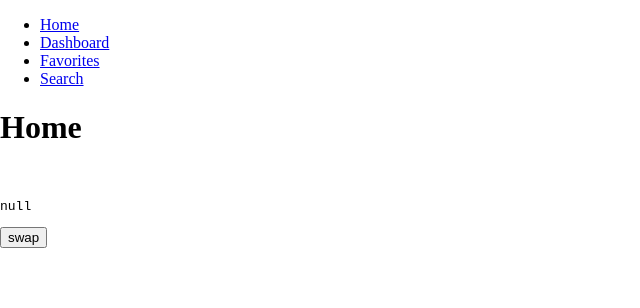
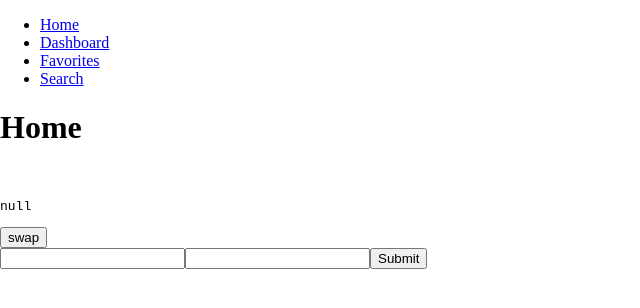
Before and after one commit to plaetzaw/GameBargins-Client, a Next.js app: page / in a window 1280 px wide. Shown: the top 308 px of the page, without its empty margins (0-640 px from the left). Built offline with nearby package versions, Linux system fonts and the light colour scheme.

Commit message:
Initial login working

```diff
--- a/package.json
+++ b/package.json
@@ -8,6 +8,7 @@
     "start": "next start"
   },
   "dependencies": {
+    "axios": "^0.21.1",
     "next": "10.2.3",
     "react": "17.0.2",
     "react-dom": "17.0.2",
--- a/pages/index.js
+++ b/pages/index.js
@@ -1,10 +1,13 @@
 import { useState, useContext } from 'react'
 import { UserContext } from './components/organisms/UserContext'
+import axios from 'axios'
 import Head from 'next/head'
 
 const Home = () => {
   const msg = useContext(UserContext)
   const [user, setUser] = useState(null)
+  const [email, setEmail] = useState(null)
+  const [password, setPassword] = useState(null)
 
   const Login = async () => {
     return {
@@ -12,6 +15,16 @@ const Home = () => {
       username: 'MysticPlato',
       email: 'admin@aol.com'
     }
+  }
+
+  const onClick = async (e) => {
+    e.preventDefault()
+    const LoginObj = {
+      email: email,
+      password: password
+    }
+    const request = await axios.post('http://localhost:8080/login', LoginObj)
+    console.log(request)
   }
 
   return (
@@ -35,6 +48,19 @@ const Home = () => {
         >swap
         </button>
       </div>
+      <div>
+        <form>
+          <input
+            value={email}
+            onChange={(e) => { setEmail(e.target.value) }}
+          />
+          <input
+            value={password}
+            onChange={(e) => { setPassword(e.target.value) }}
+          />
+          <button onClick={onClick}>Submit</button>
+        </form>
+      </div>
 
     </div>
   )
```
Also changed, not shown: 1 other file (tests, documents, lock files or other folders).
